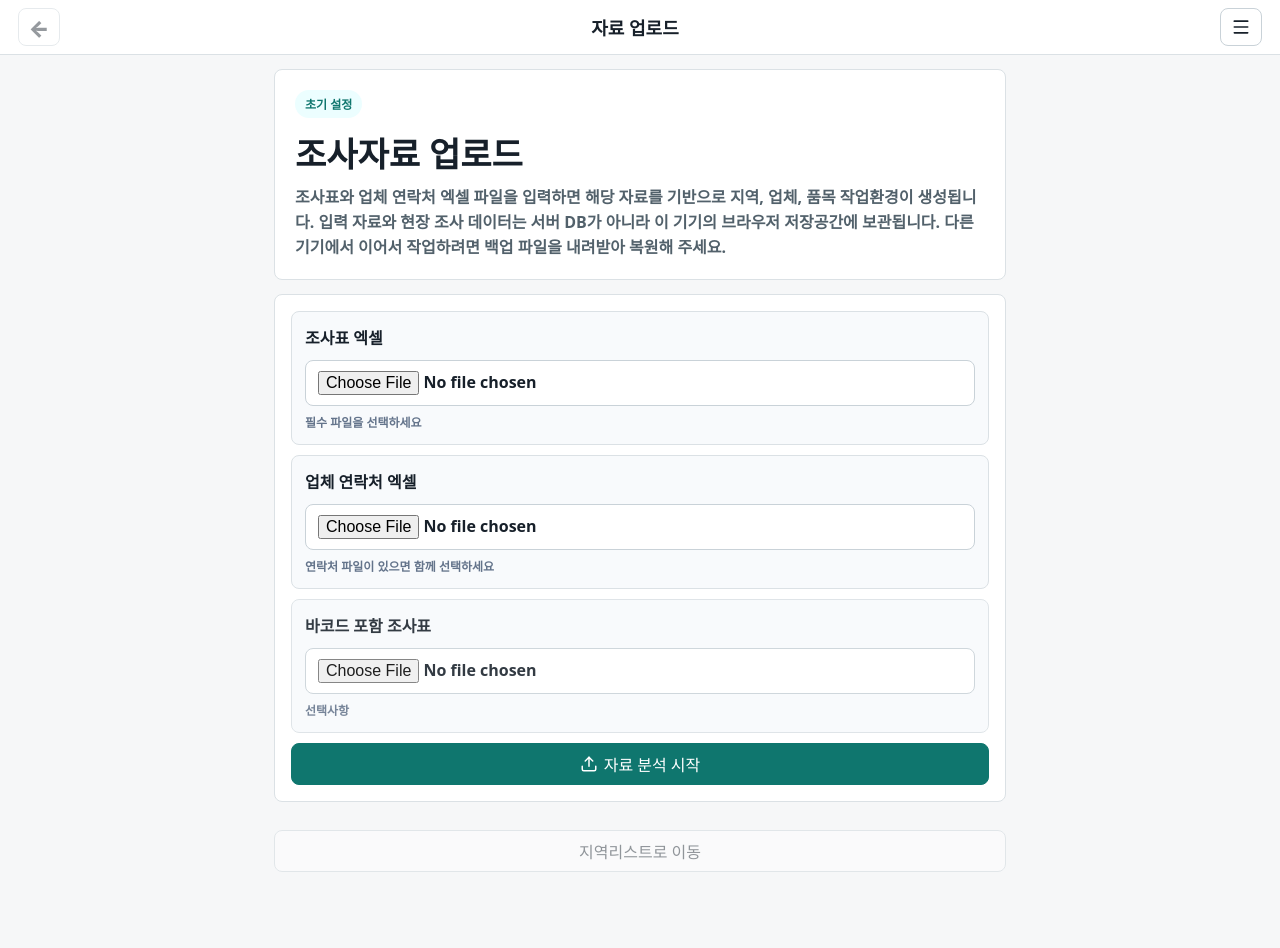
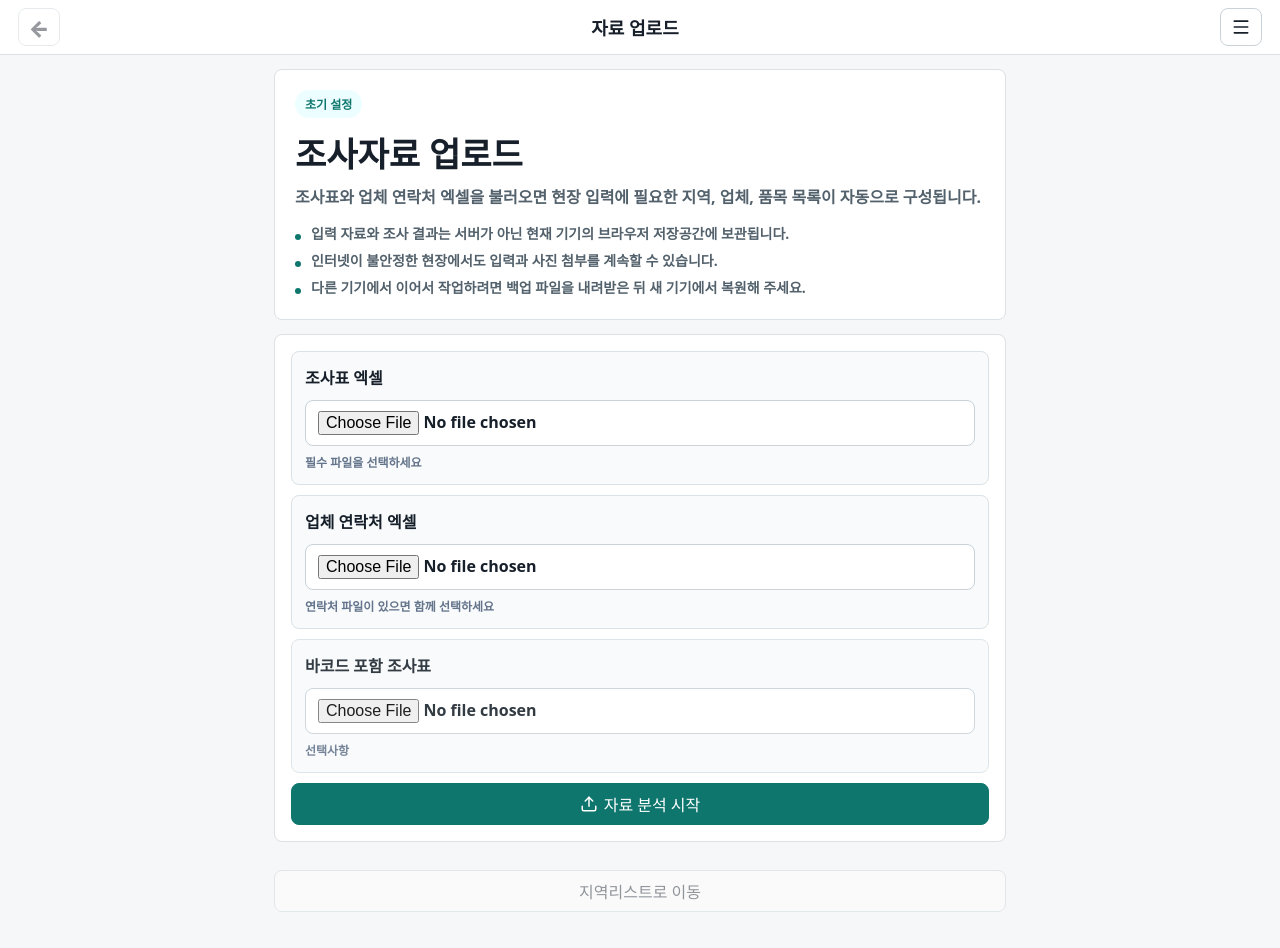
Before and after one commit to predict59/priceresearchsupporter, a React (Vite) app: page / in a window 1280 px wide. Shown: the top 948 px of the page. Built offline with nearby package versions, Linux system fonts and the light colour scheme.

Commit message:
Add user guide and refine upload intro

```diff
--- a/src/App.tsx
+++ b/src/App.tsx
@@ -635,7 +635,12 @@ function App() {
           <section className="upload-hero">
             <span>초기 설정</span>
             <h1>조사자료 업로드</h1>
-            <p>조사표와 업체 연락처 엑셀 파일을 입력하면 해당 자료를 기반으로 지역, 업체, 품목 작업환경이 생성됩니다. 입력 자료와 현장 조사 데이터는 서버 DB가 아니라 이 기기의 브라우저 저장공간에 보관됩니다. 다른 기기에서 이어서 작업하려면 백업 파일을 내려받아 복원해 주세요.</p>
+            <p>조사표와 업체 연락처 엑셀을 불러오면 현장 입력에 필요한 지역, 업체, 품목 목록이 자동으로 구성됩니다.</p>
+            <ul className="upload-notes">
+              <li>입력 자료와 조사 결과는 서버가 아닌 현재 기기의 브라우저 저장공간에 보관됩니다.</li>
+              <li>인터넷이 불안정한 현장에서도 입력과 사진 첨부를 계속할 수 있습니다.</li>
+              <li>다른 기기에서 이어서 작업하려면 백업 파일을 내려받은 뒤 새 기기에서 복원해 주세요.</li>
+            </ul>
           </section>
           <section className="panel upload-panel">
             <label className="file-card">조사표 엑셀
--- a/src/styles.css
+++ b/src/styles.css
@@ -252,6 +252,31 @@ textarea { min-height: 110px; resize: vertical; }
   color: #52616b;
   font-weight: 700;
   line-height: 1.55;
+}
+.upload-notes {
+  display: grid;
+  gap: 7px;
+  margin: 14px 0 0;
+  padding: 0;
+  list-style: none;
+}
+.upload-notes li {
+  position: relative;
+  padding-left: 16px;
+  color: #52616b;
+  font-size: 14px;
+  font-weight: 700;
+  line-height: 1.45;
+}
+.upload-notes li::before {
+  content: "";
+  position: absolute;
+  left: 0;
+  top: 0.7em;
+  width: 6px;
+  height: 6px;
+  border-radius: 999px;
+  background: #0f766e;
 }
 .upload-panel {
   display: grid;
```
Also changed, not shown: 2 other files (tests, documents, lock files or other folders).
